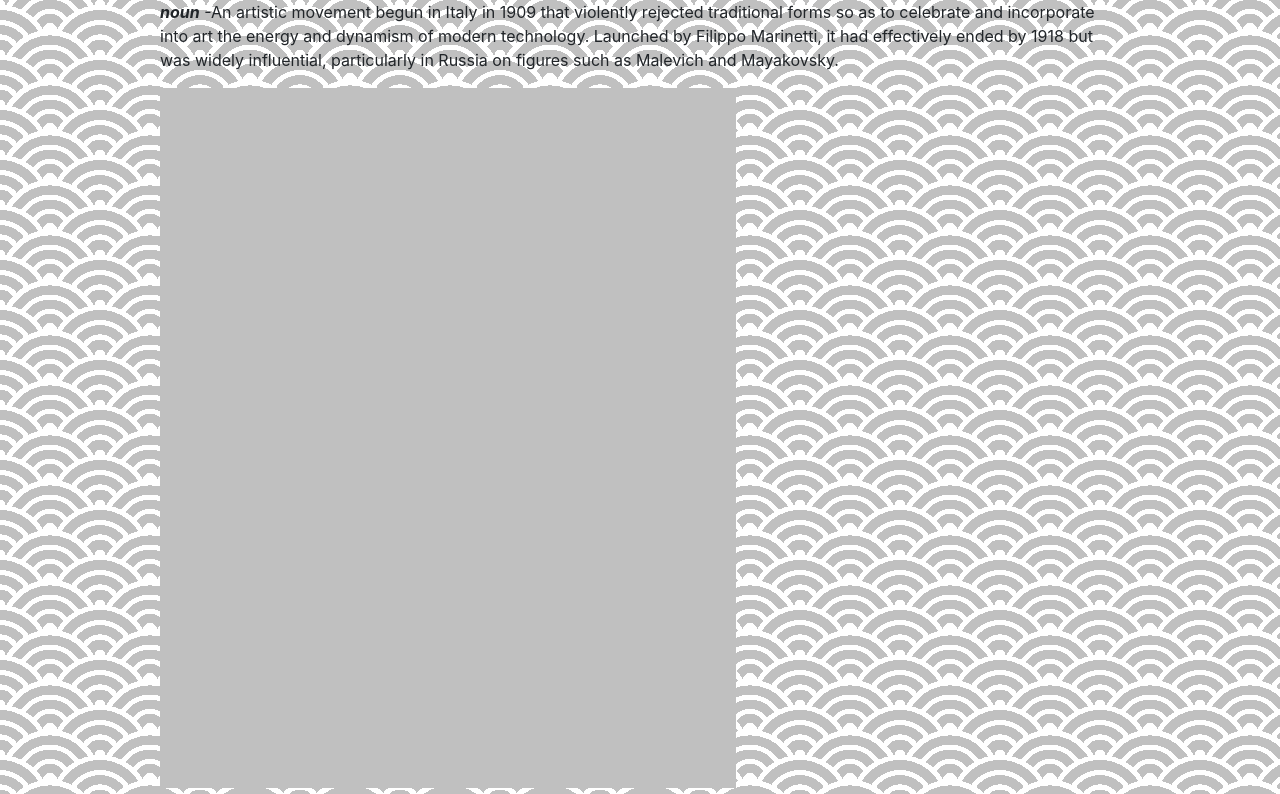
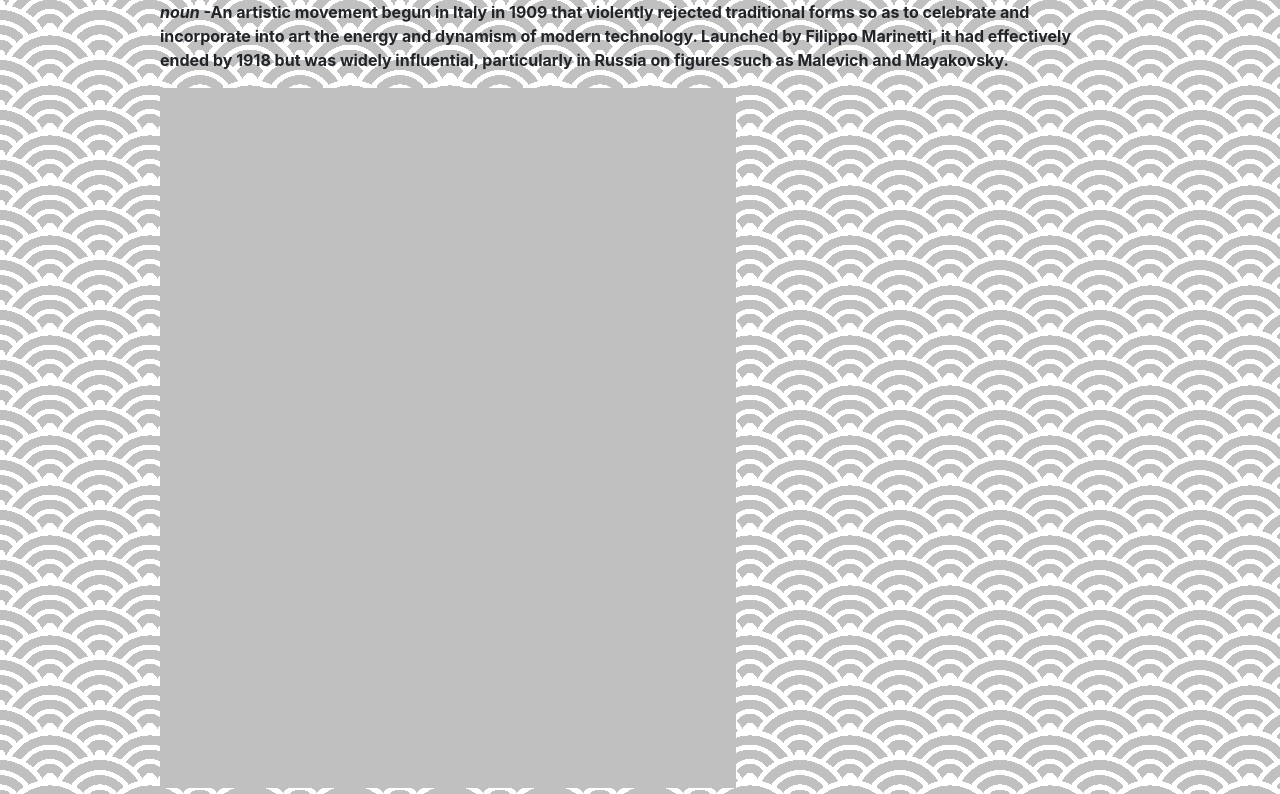
Before and after one commit to jacobwilder/scraper, a website: page public/index.html in a window 1280 px wide. Shown: the part 120-914 px from the top of the page. Drawn offline with nearby package versions, Linux system fonts and the light colour scheme; no server answers.

Commit message:
More css styling

```diff
--- a/public/index.html
+++ b/public/index.html
@@ -22,10 +22,10 @@
             </div>
           </nav>
 
-        <p> <strong><i>noun</i></strong> -An artistic movement begun in Italy in 1909 that violently rejected traditional forms so as to celebrate
+        <p> <strong><i>noun</i></strong><strong> -An artistic movement begun in Italy in 1909 that violently rejected traditional forms so as to celebrate
              and incorporate into art the energy and dynamism of modern technology. Launched by Filippo Marinetti, it
              had effectively ended by 1918 but was widely influential, particularly in Russia on figures such as Malevich
-              and Mayakovsky.</p>
+              and Mayakovsky.</strong></p>
       <div id="articles"></div>
       <div id="notes"></div>
     </div>
```
